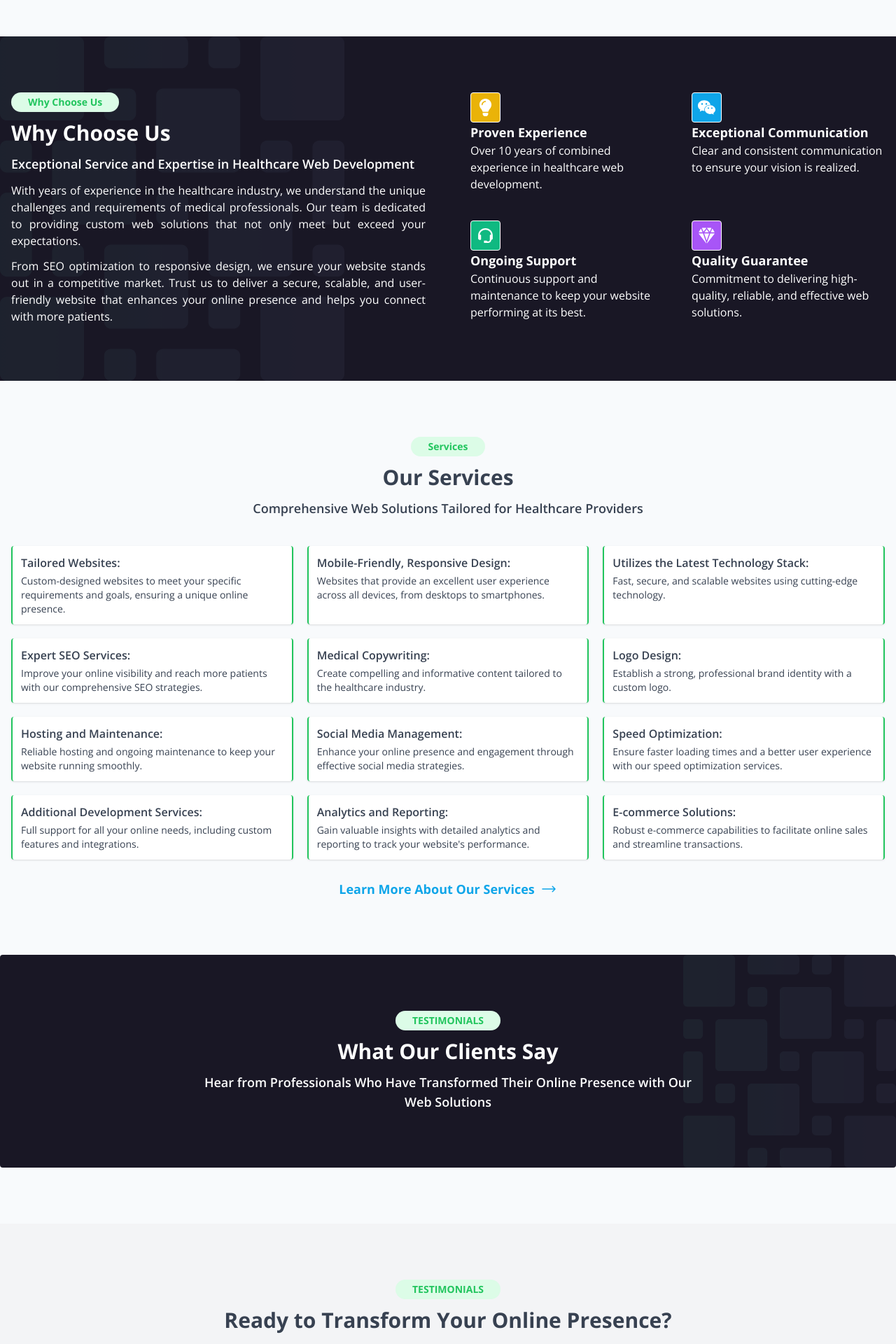
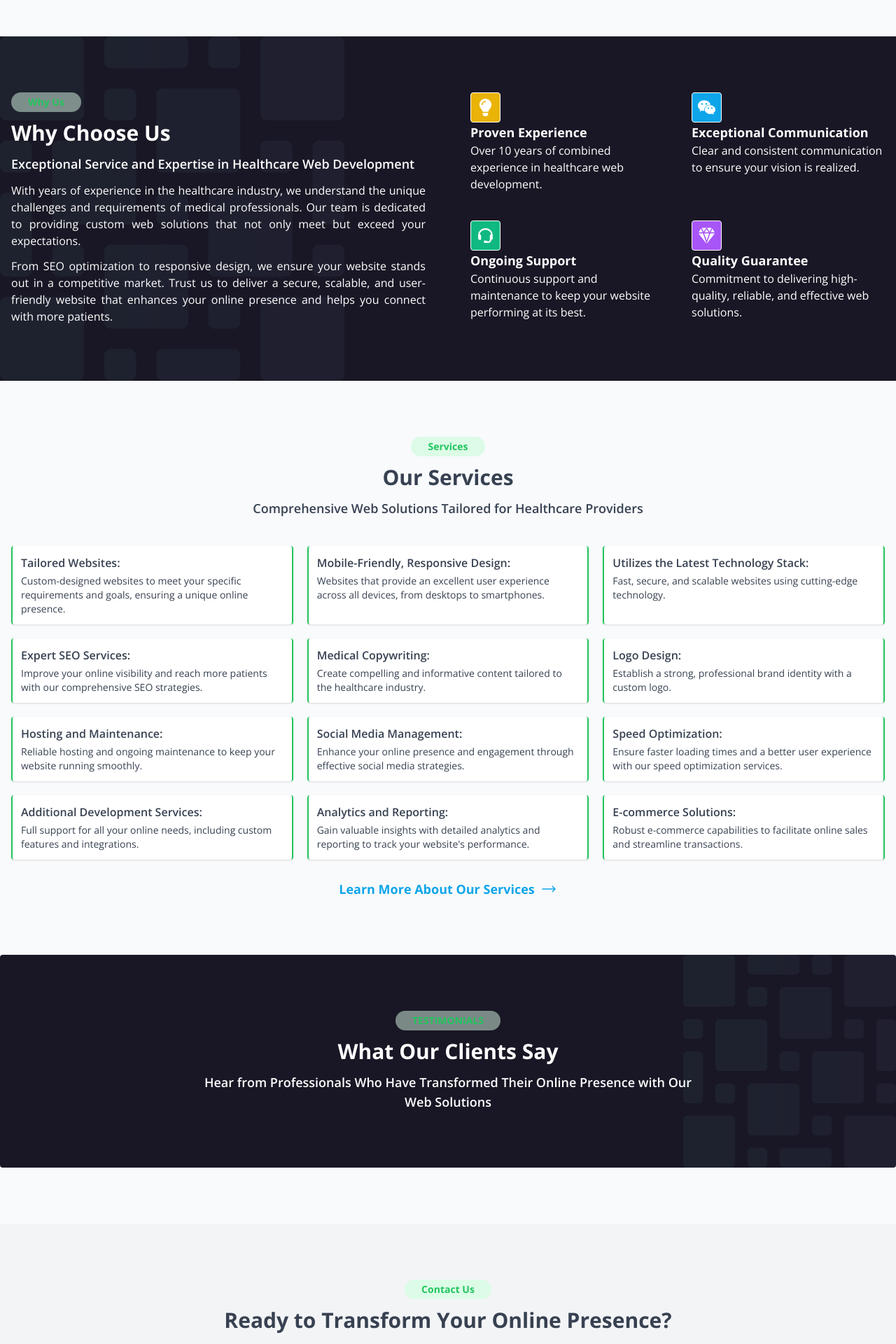
Before and after one commit to lmigonzalez/health-site-solutions, a Next.js app: page / in a window 1280 px wide. Shown: the part 1000-2920 px from the top of the page at 70% size. Built offline with nearby package versions, Linux system fonts and the light colour scheme.

Commit message:
svg added 2

```diff
--- a/src/sections/CallToAction.tsx
+++ b/src/sections/CallToAction.tsx
@@ -7,7 +7,7 @@ export default function CallToAction() {
         {" "}
         <div className="w-[700px] max-w-full m-auto text-center space-y-3">
           <div className="bg-green-100 text-green-500 rounded-full py-1 px-6 text-sm font-bold w-fit m-auto">
-            <p>TESTIMONIALS</p>
+            <p>Contact Us</p>
           </div>
           <h2 className="text-3xl font-bold">
             Ready to Transform Your Online Presence?
--- a/src/sections/Testimonials.tsx
+++ b/src/sections/Testimonials.tsx
@@ -11,7 +11,7 @@ export default function Testimonials() {
         className="absolute right-0 bottom-0 h-full w-auto opacity-5 z-0"
       />
       <div className="w-[700px] max-w-full m-auto text-center space-y-3">
-        <div className="bg-green-100 text-green-500 rounded-full py-1 px-6 text-sm font-bold w-fit m-auto">
+        <div className="bg-green-100 bg-opacity-50 text-green-500 rounded-full py-1 px-6 text-sm font-bold w-fit m-auto">
           <p>TESTIMONIALS</p>
         </div>
         <h2 className="text-3xl font-bold">What Our Clients Say</h2>
--- a/src/sections/WhyUs.tsx
+++ b/src/sections/WhyUs.tsx
@@ -16,8 +16,8 @@ export default function WhyUs() {
       />
       <div className="flex items-start justify-between gap-16 px-4 py-20 page-w ">
         <div className="md:w-1/2 text-start space-y-3 relative z-10">
-          <div className="bg-green-100 text-green-500 rounded-full py-1 px-6 text-sm font-bold w-fit">
-            <p>Why Choose Us</p>
+          <div className="bg-green-100 bg-opacity-50 text-green-500 rounded-full py-1 px-6 text-sm font-bold w-fit">
+            <p>Why Us</p>
           </div>
           <h2 className="text-3xl font-bold">Why Choose Us</h2>
           <h3 className="text-lg font-semibold">
```
